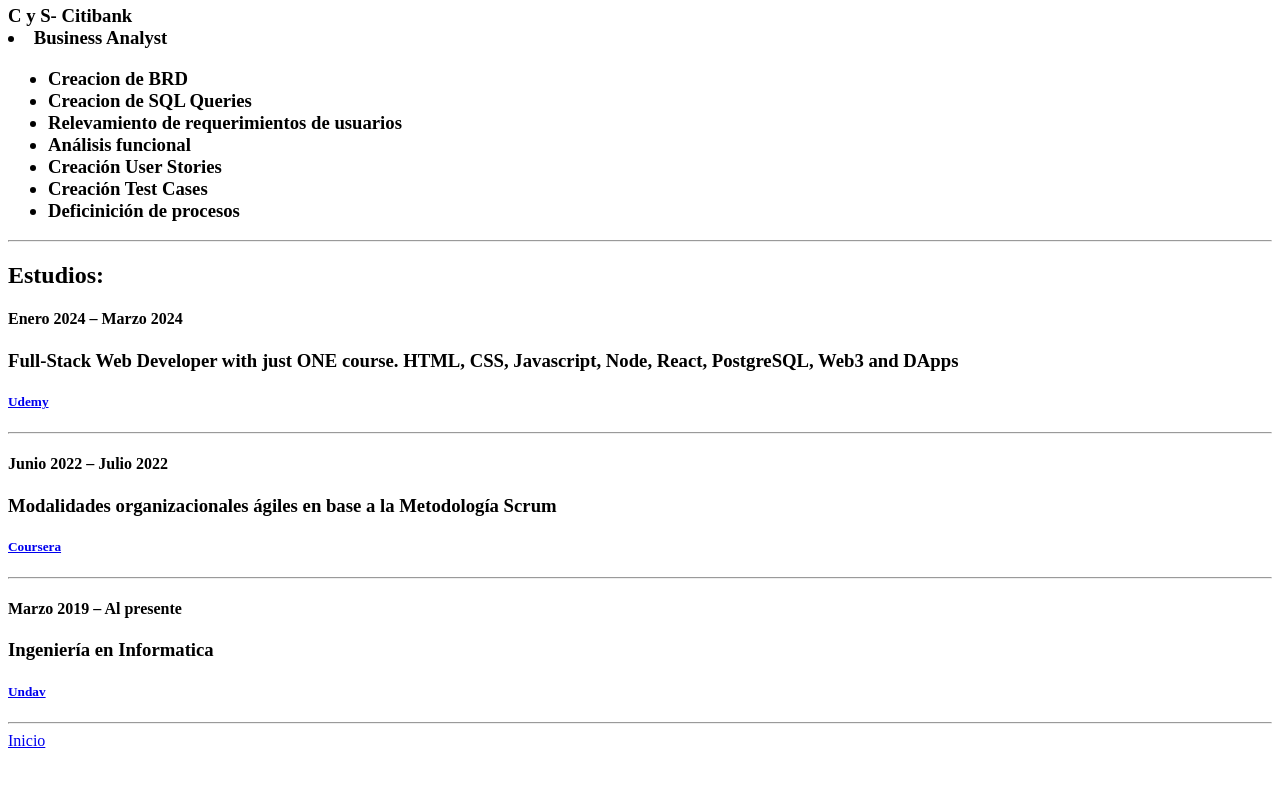
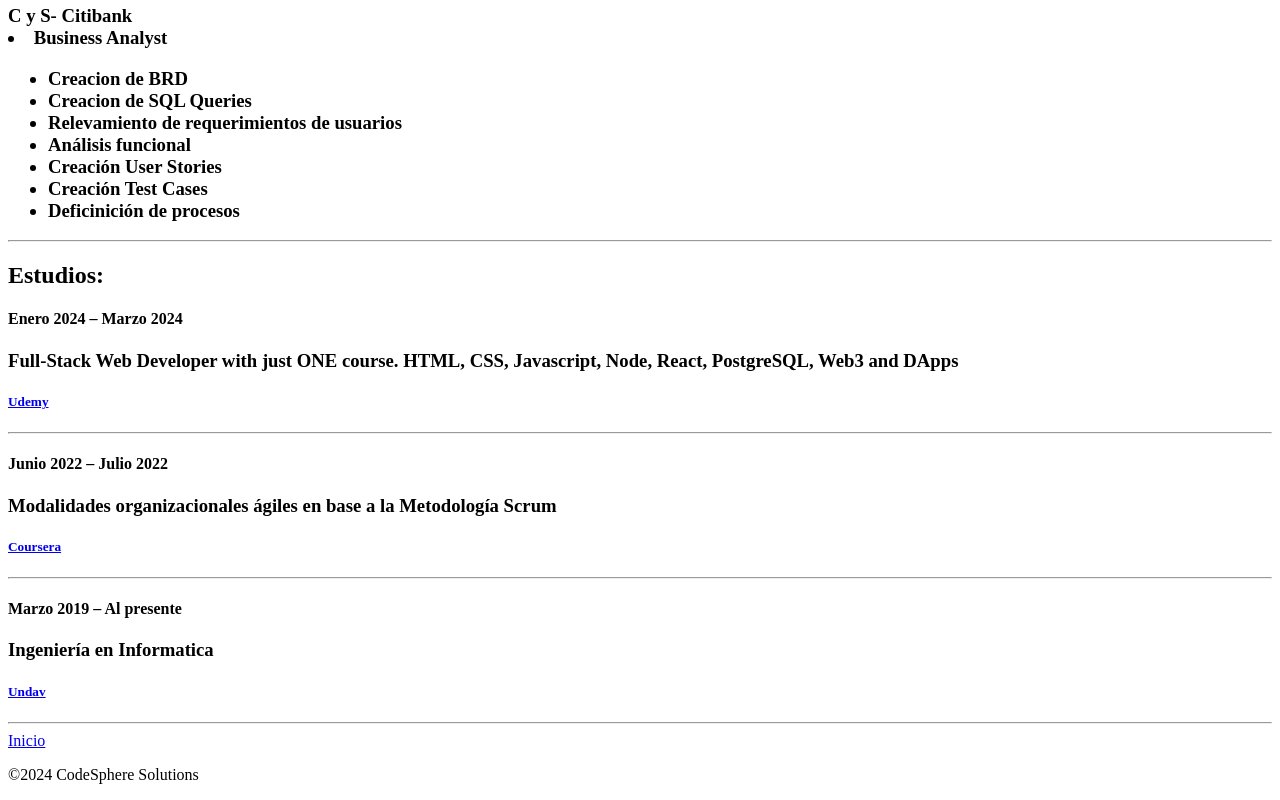
Before and after one commit to Matruiz150/html-portfolio, a plain HTML site: page public/Online-resume.html in a window 1280 px wide. Shown: the part 1078-1878 px from the top of the page. Before the commit the page ends 1836 px from the top, so only its background shows below. Drawn offline with Linux system fonts and the light colour scheme.

Commit message:
Update Online-resume.html

```diff
--- a/public/Online-resume.html
+++ b/public/Online-resume.html
@@ -78,4 +78,7 @@
 <hr />
     <a href="https://matruiz150.github.io/html-portfolio">Inicio</a>
 </body>
+    <footer>
+    <p> ©2024 CodeSphere Solutions </p>
+  </footer>
 </html>
```
